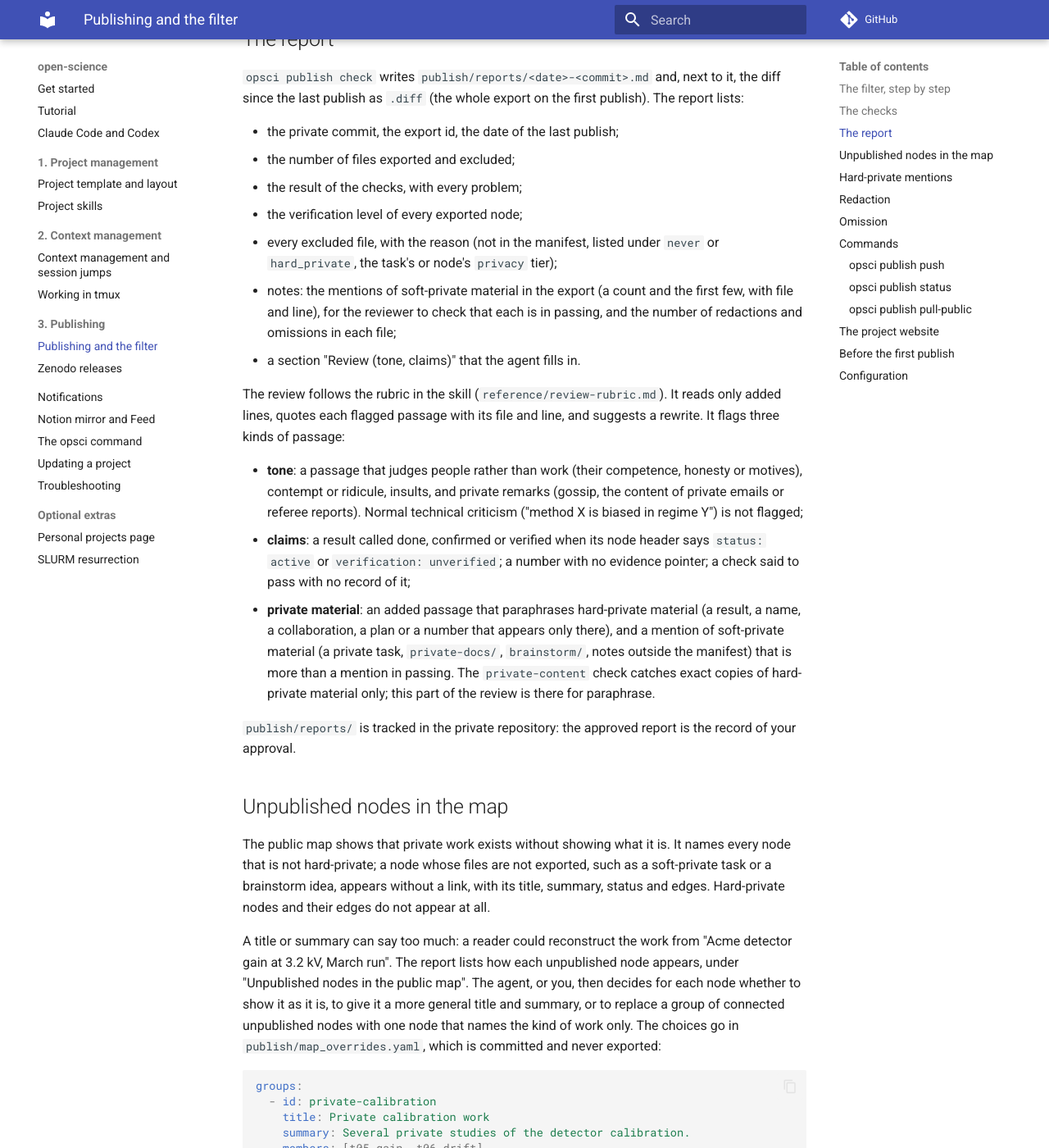
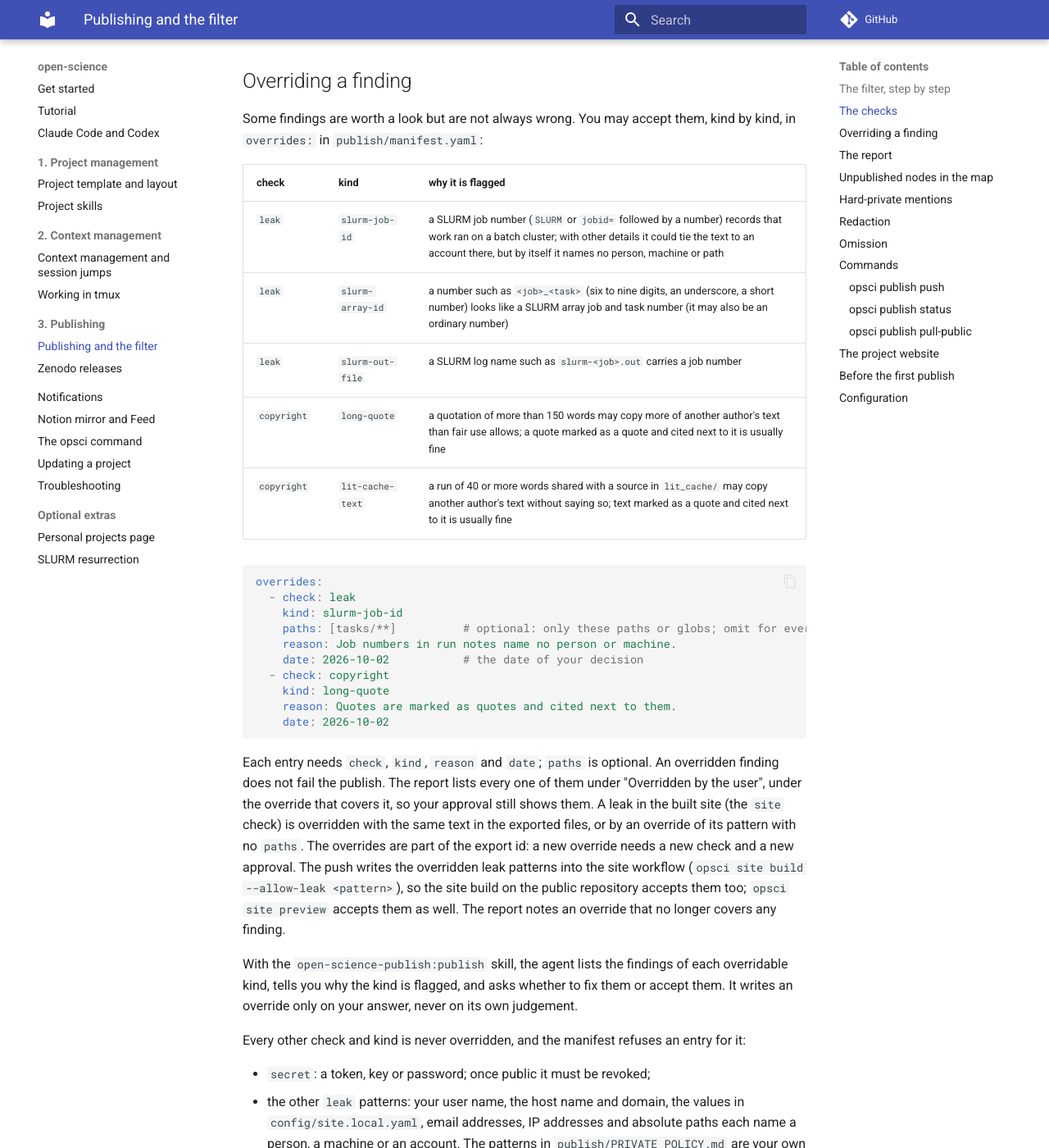
Before and after one commit to mhycheung/open-science, an MkDocs documentation site: the page built from docs/publishing.md, in a window 1280 px wide and 1400 px high, scrolled down 2969 px. Shown: the whole window at 82% size. Built offline with MkDocs 1.6.1 and Material for MkDocs 9.7.7, drawn with Linux system fonts in a browser that asks for light colours; comment, search, counter and statistics services are not loaded; some of the changed text lies outside the part shown.

Commit message:
Publish: the user may override SLURM-number and quotation findings
Some publish-check findings are often legitimate: SLURM job numbers in run
notes, and long or shared quotations that are marked and cited. A new
manifest key `overrides:` (check, kind, reason, date, optional paths)
accepts them. Overridden findings no longer fail the check or the push; the
report lists each under "Overridden by the user", and lists the failures of
overridable kinds, with why each kind is flagged, under "Findings the user
may override". Site-build leaks of the same text follow the export's
overrides; the push writes the overridden patterns into the site workflow
(new `opsci site build --allow-leak`). Overrides enter the export id.

Overridable: leak slurm-job-id, slurm-array-id, slurm-out-file; copyright
long-quote, lit-cache-text. Every other check and kind is refused by the
manifest (secrets, site identifiers, emails, IPs, absolute paths,
private-policy patterns, hard-private material, redaction, human-verified,
whole PDFs, and the checks with a direct fix).

The publish skill gets step 4: explain each overridable kind, ask the user
kind by kind, and write an override only on the user's answer
(reference/check-overrides.md). Docs, template manifest, CHANGELOG, tests.

````diff
--- a/docs/publishing.md
+++ b/docs/publishing.md
@@ -31,14 +31,15 @@ the map and the node headers.
 2. **The export is a snapshot of one commit.** `opsci publish export` takes the committed
    tree of one commit (default `HEAD`), so uncommitted changes and the working tree never
    leak. It copies the allowed files and computes an **export id**, a hash of every exported
-   path and its content. It refuses a symbolic link among the exported files. It replaces
+   path and its content, and of your overrides (see [Overriding a finding](#overriding-a-finding)). It refuses a symbolic link among the exported files. It replaces
    each redaction marker with `[redacted (<reason>)]` (see [Redaction](#redaction)), and
    drops each omission span (see [Omission](#omission)). It
    rebuilds `map/graph.md` and `map/dead_ends.md`: hard-private nodes are left out, and
    every other node whose files are not exported is named without a link (see
    [Unpublished nodes in the map](#unpublished-nodes-in-the-map)).
 3. **The checks.** `opsci publish check` runs every check below on the export and writes a
-   report. Any problem fails the publish.
+   report. Any problem fails the publish, unless it is of a kind you may override and you
+   have overridden it (see [Overriding a finding](#overriding-a-finding)).
 4. **The review.** You read the diff since the last publish. If you publish with the
    `open-science-publish:publish` skill, the agent also reviews it with the review rubric
    and writes its findings into the report. The review never blocks the publish by itself;
@@ -74,9 +75,65 @@ the map and the node headers.
 
 The `map` and `status` checks run only in a project made from the template (one with
 `AGENTS.md` and `config/framework.yaml`); elsewhere the report notes that they were skipped.
-The leak scan has no override flag: if a legitimate string matches, change the string. A
-failed check is fixed at its source, never by removing the check or widening the manifest
-without your decision.
+A failed check is fixed at its source, never by removing the check or widening the manifest
+without your decision. A few kinds of finding are often legitimate; you may accept those
+instead (next section). For every other finding, if a legitimate string matches, change the
+string.
+
+## Overriding a finding
+
+Some findings are worth a look but are not always wrong. You may accept them, kind by kind,
+in `overrides:` in `publish/manifest.yaml`:
+
+| check | kind | why it is flagged |
+|---|---|---|
+| `leak` | `slurm-job-id` | a SLURM job number (`SLURM` or `jobid=` followed by a number) records that work ran on a batch cluster; with other details it could tie the text to an account there, but by itself it names no person, machine or path |
+| `leak` | `slurm-array-id` | a number such as `<job>_<task>` (six to nine digits, an underscore, a short number) looks like a SLURM array job and task number (it may also be an ordinary number) |
+| `leak` | `slurm-out-file` | a SLURM log name such as `slurm-<job>.out` carries a job number |
+| `copyright` | `long-quote` | a quotation of more than 150 words may copy more of another author's text than fair use allows; a quote marked as a quote and cited next to it is usually fine |
+| `copyright` | `lit-cache-text` | a run of 40 or more words shared with a source in `lit_cache/` may copy another author's text without saying so; text marked as a quote and cited next to it is usually fine |
+
+```yaml
+overrides:
+  - check: leak
+    kind: slurm-job-id
+    paths: [tasks/**]          # optional: only these paths or globs; omit for every file
+    reason: Job numbers in run notes name no person or machine.
+    date: 2026-10-02           # the date of your decision
+  - check: copyright
+    kind: long-quote
+    reason: Quotes are marked as quotes and cited next to them.
+    date: 2026-10-02
+```
+
+Each entry needs `check`, `kind`, `reason` and `date`; `paths` is optional. An overridden
+finding does not fail the publish. The report lists every one of them under "Overridden by
+the user", under the override that covers it, so your approval still shows them. A leak in
+the built site (the `site` check) is overridden with the same text in the exported files, or
+by an override of its pattern with no `paths`. The overrides are part of the export id: a
+new override needs a new check and a new approval. The push writes the overridden leak
+patterns into the site workflow (`opsci site build --allow-leak <pattern>`), so the site
+build on the public repository accepts them too; `opsci site preview` accepts them as well.
+The report notes an override that no longer covers any finding.
+
+With the `open-science-publish:publish` skill, the agent lists the findings of each
+overridable kind, tells you why the kind is flagged, and asks whether to fix them or accept
+them. It writes an override only on your answer, never on its own judgement.
+
+Every other check and kind is never overridden, and the manifest refuses an entry for it:
+
+- `secret`: a token, key or password; once public it must be revoked;
+- the other `leak` patterns: your user name, the host name and domain, the values in
+  `config/site.local.yaml`, email addresses, IP addresses and absolute paths each name a
+  person, a machine or an account. The patterns in `publish/PRIVATE_POLICY.md` are your own
+  list: change the list instead;
+- `private-content`, `references`, `redaction` and `omission`: they protect hard-private
+  material and the markers that hide it;
+- `human-verified`: only you set that level, in a commit of your own;
+- `copyright` for a whole PDF, EPUB or DjVu outside a `type: paper` node: a copy of a work;
+- `policy`, `citation`, `status`, `map`, `evidence`, `site-link`, `map-overrides`, and a
+  `site` build that fails for a broken link: each has a direct fix in the private
+  repository.
 
 ## The report
 
@@ -85,7 +142,9 @@ since the last publish as `.diff` (the whole export on the first publish). The r
 
 - the private commit, the export id, the date of the last publish;
 - the number of files exported and excluded;
-- the result of the checks, with every problem;
+- the result of the checks, with every problem; the failures of a kind you may override,
+  grouped by kind with why each kind is flagged; and every finding you overrode, under
+  "Overridden by the user";
 - the verification level of every exported node;
 - every excluded file, with the reason (not in the manifest, listed under `never` or
   `hard_private`, the task's or node's `privacy` tier);
@@ -208,7 +267,7 @@ It refuses when:
 
 - the export of the commit has a different id from the one you approved (the export changed
   since the report; check and review again);
-- any check fails;
+- any check fails (an overridden finding does not fail);
 - the public repository has changes the private one lacks (drift);
 - no public repository is set: set `public_repo:` in `publish/manifest.yaml` or pass
   `--public-repo <URL or path>`;
@@ -314,7 +373,7 @@ repository or a push, so you can look at it before publishing. It uses the manif
 
 | where | key | what |
 |---|---|---|
-| `publish/manifest.yaml` | `include`, `never`, `hard_private`, `policy`, `public_repo`, `status_exempt` | see [Project template and layout](project-template.md#publishmanifestyaml) |
+| `publish/manifest.yaml` | `include`, `never`, `hard_private`, `policy`, `public_repo`, `status_exempt`, `overrides` | see [Project template and layout](project-template.md#publishmanifestyaml) |
 | `publish/PRIVATE_POLICY.md` | the fenced block under "Patterns" | one regular expression per line, added to the leak scan |
 | `config/site.local.yaml` | `scratch`, `batch.account`, `batch.partition`, `identifiers` | literal values added to the leak scan |
 | `publish/LAST_PUBLISHED` | written by `opsci publish push` | the private and public commits of the last publish; `none` before the first |
````
Also changed, not shown: CHANGELOG.md (+18 -0 lines), docs/cli.md (+5 -3 lines), docs/faq.md (+4 -2 lines), docs/project-template.md (+1 -0 lines), plugins/open-science-publish/skills/publish/SKILL.md (+37 -38 lines), plugins/open-science-publish/skills/publish/reference/check-overrides.md (added, +66 -0 lines), 7 other files.
